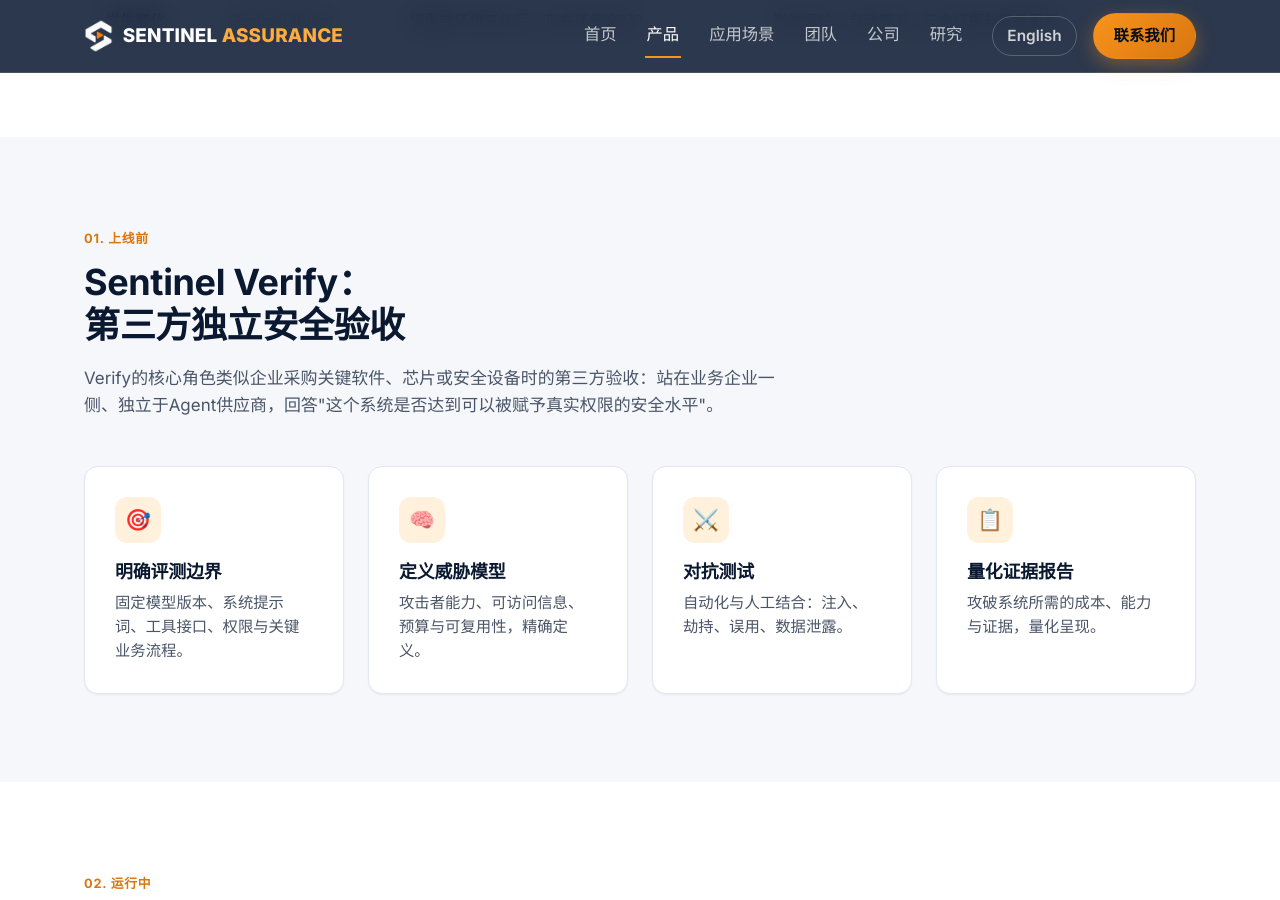
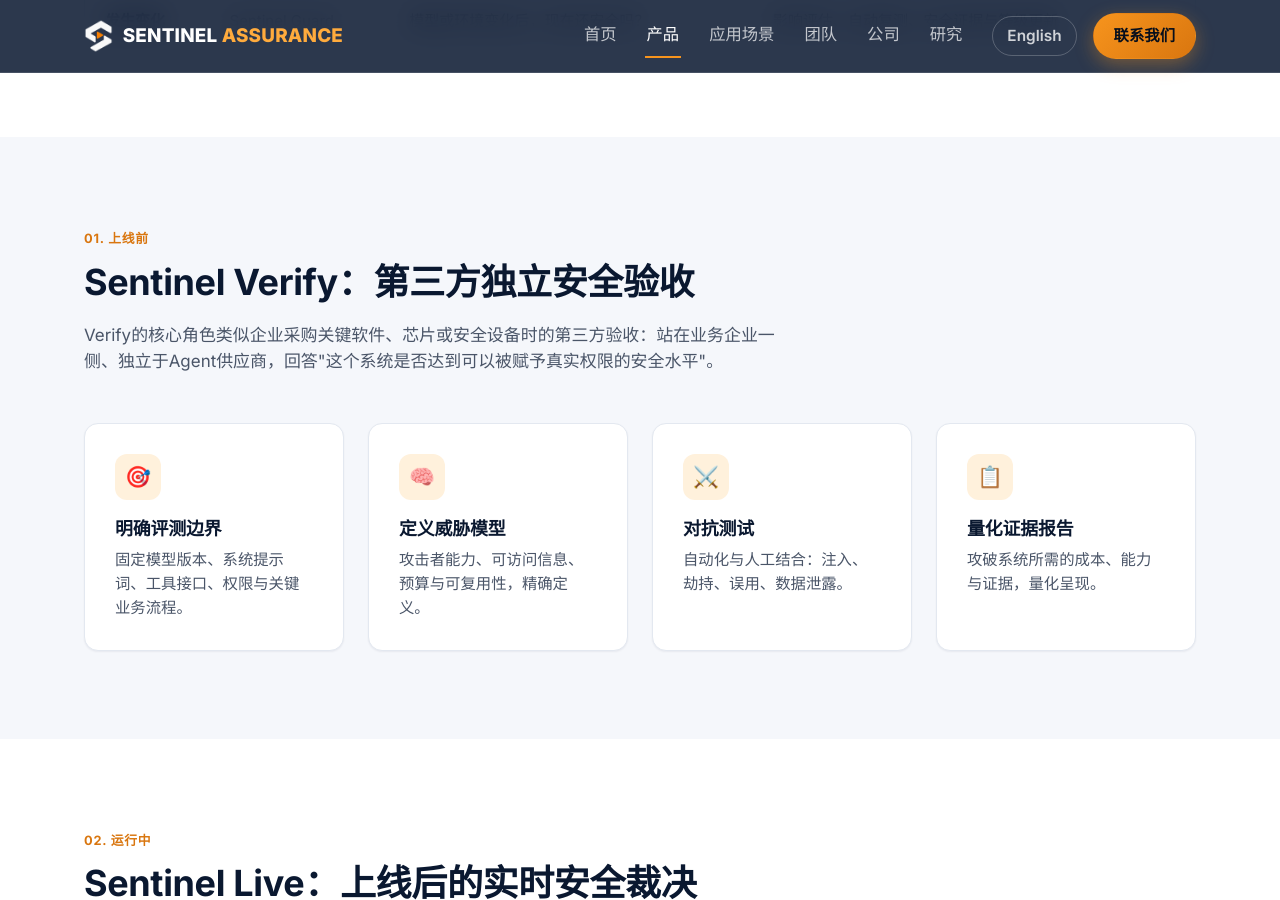
Before and after one commit to sentinel-ai-security/sentinel-ai-security.github.io, a Jekyll site: the page built from zh/product.html, in a window 1280 px wide and 900 px high, scrolled down 710 px. Built offline with Jekyll 4.4.1, drawn with Linux system fonts in a browser that asks for light colours.

```diff
--- a/en/product.html
+++ b/en/product.html
@@ -63,7 +63,7 @@ description: >-
   <div class="wrap">
     <div class="section-header">
       <span class="eyebrow">01. Before go-live</span>
-      <h2>Sentinel Verify: <br>independent third-party verification</h2>
+      <h2>Sentinel Verify: independent third-party verification</h2>
       <p class="lead">
         Verify plays the same role as third-party acceptance testing for
         critical software, chips or security appliances. We stand on the
--- a/zh/product.html
+++ b/zh/product.html
@@ -62,7 +62,7 @@ description: >-
   <div class="wrap">
     <div class="section-header">
       <span class="eyebrow">01. 上线前</span>
-      <h2>Sentinel Verify：<br>第三方独立安全验收</h2>
+      <h2>Sentinel Verify：第三方独立安全验收</h2>
       <p class="lead">
         Verify的核心角色类似企业采购关键软件、芯片或安全设备时的第三方验收：站在业务企业一侧、独立于Agent供应商，回答"这个系统是否达到可以被赋予真实权限的安全水平"。
       </p>
```
